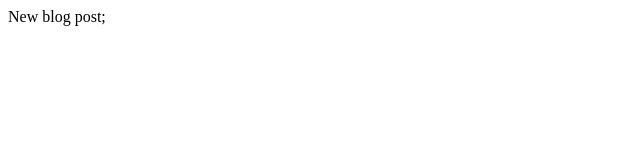
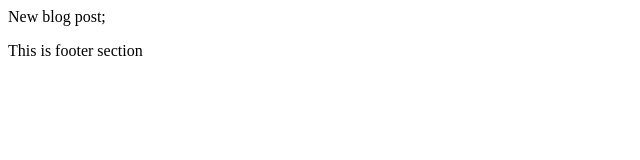
Before and after one commit to rashedmahamud/HTML-Project, a plain HTML site: page blog.html in a window 1280 px wide. Shown: the whole page, without its empty margins (0-640 px from the left). Drawn offline with Linux system fonts and the light colour scheme.

Commit message:
I have added footer in blog file, See it.

```diff
--- a/blog.html
+++ b/blog.html
@@ -9,5 +9,11 @@
 <p>
    New blog post;
 </p>
+
+<div>
+   <footer>
+       <p>This is footer section</p>
+   </footer>
+</div>
 </body>
 </html>
```
